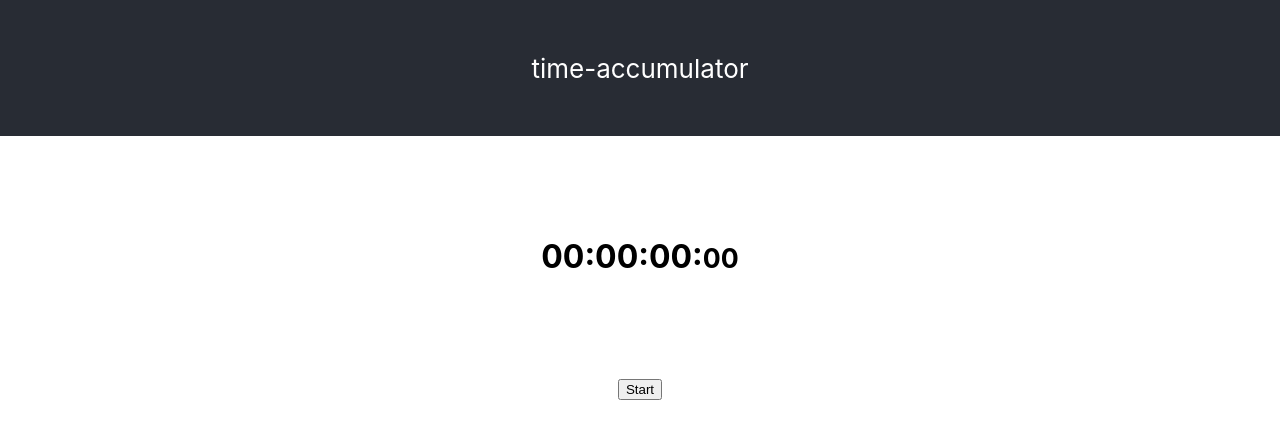
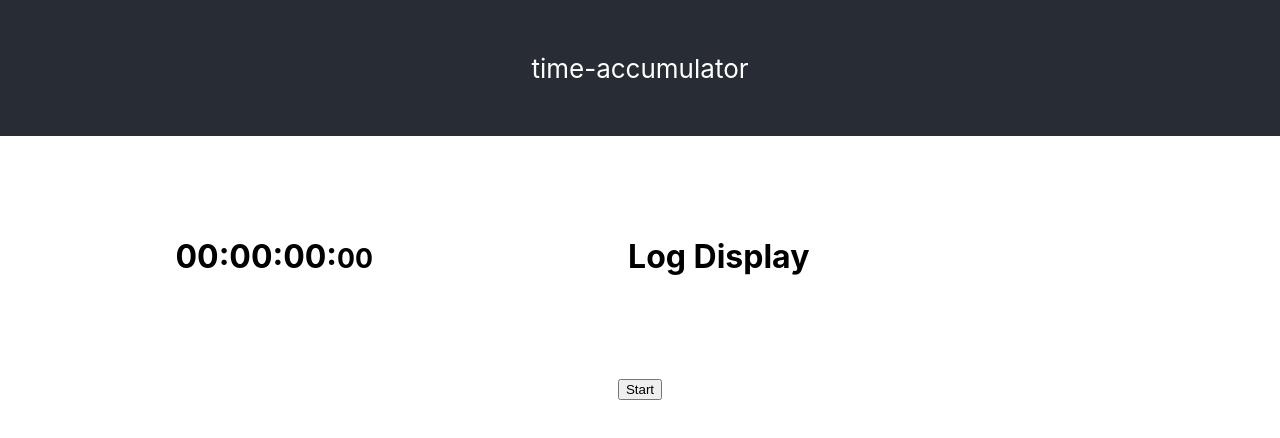
Before and after one commit to cowglow/time-accumulator, a React (Create React App) app: page / in a window 1280 px wide. Shown: the top 438 px of the page. Built offline with nearby package versions, Linux system fonts and the light colour scheme.

Commit message:
WIP: log display

```diff
--- a/src/App.tsx
+++ b/src/App.tsx
@@ -1,6 +1,7 @@
 import React from "react";
 import "./App.css";
 import { ClockDisplay } from "./components/ClockDisplay";
+import { LogDisplay } from "./components/LogDisplay";
 import { useAppState } from "./contexts/AppStateContext";
 
 export const App = () => {
@@ -10,6 +11,7 @@ export const App = () => {
       <header className="App-header">time-accumulator </header>
       <main className="App-main">
         <ClockDisplay />
+        <LogDisplay />
       </main>
       <button onClick={actionToggle}>{!timestamp ? "Start" : "Stop"}</button>
     </div>
--- /dev/null
+++ b/src/components/LogDisplay.tsx
@@ -0,0 +1,24 @@
+import moment from "moment";
+import React from "react";
+import { useAppState } from "../contexts/AppStateContext";
+
+interface LogDisplayProps {}
+
+export const LogDisplay: React.FC<LogDisplayProps> = () => {
+  const { log } = useAppState();
+  return (
+    <>
+      <h1>Log Display</h1>
+      <ol>
+        {log.map((entry, index) => {
+          const timestamp = moment.unix(parseInt(entry));
+          return (
+            <li
+              key={index}
+            >{`h: ${timestamp.hours()} m: ${timestamp.minutes()} s: ${timestamp.seconds()}`}</li>
+          );
+        })}
+      </ol>
+    </>
+  );
+};
--- a/src/contexts/AppStateContext.tsx
+++ b/src/contexts/AppStateContext.tsx
@@ -3,11 +3,13 @@ import moment from "moment";
 
 /** Context */
 export interface AppStateContextProps {
+  log: string[];
   timestamp: null | string;
   actionToggle: () => void;
 }
 
 const defaultValues: AppStateContextProps = {
+  log: [],
   timestamp: null,
   actionToggle: () => {
     throw Error("Error: Uninitialized context");
@@ -26,21 +28,24 @@ export const AppStateProvider: React.FC<AppStateProviderProps> = ({
   children,
   defaultValue,
 }) => {
+  const [timeLog, setTimeLog] = useState(defaultValue ? defaultValue.log : []);
   const [checkin, setCheckin] = useState<string | null>(
     defaultValue ? defaultValue.timestamp : null
   );
 
   const toggle = () => {
+    const timestamp = moment().unix().toString();
     if (!checkin) {
-      setCheckin(moment().unix().toString());
+      setCheckin(timestamp);
     } else {
+      setTimeLog([...timeLog, timestamp]);
       setCheckin(null);
     }
   };
 
   return (
     <AppStateContext.Provider
-      value={{ timestamp: checkin, actionToggle: toggle }}
+      value={{ actionToggle: toggle, log: timeLog, timestamp: checkin }}
     >
       {children}
     </AppStateContext.Provider>
```
